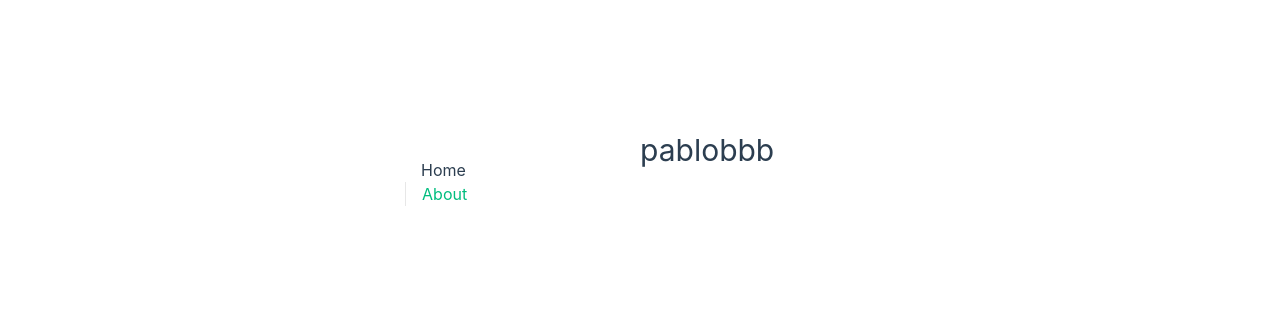
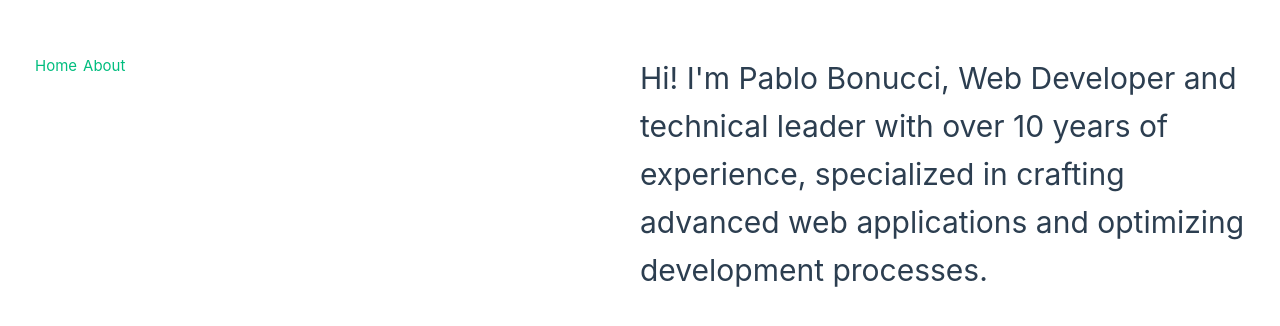
Before and after one commit to pablobbb/pablobbb.github.io, a Vue app: page / in a window 1280 px wide. Shown: the part 226-552 px from the top of the page. Built offline with nearby package versions, Linux system fonts and the light colour scheme.

Commit message:
refactor: rename main files

```diff
--- a/src/App.vue
+++ /dev/null
@@ -1,80 +0,0 @@
-<script setup lang="ts">
-import { RouterLink, RouterView } from 'vue-router'
-</script>
-
-<template>
-  <header>
-    <div class="wrapper">
-      <nav>
-        <RouterLink to="/">Home</RouterLink>
-        <RouterLink to="/about">About</RouterLink>
-      </nav>
-    </div>
-  </header>
-
-  <RouterView />
-</template>
-
-<style scoped>
-header {
-  line-height: 1.5;
-  max-height: 100vh;
-}
-
-.logo {
-  display: block;
-  margin: 0 auto 2rem;
-}
-
-nav {
-  width: 100%;
-  font-size: 12px;
-  text-align: center;
-  margin-top: 2rem;
-}
-
-nav a.router-link-exact-active {
-  color: var(--color-text);
-}
-
-nav a.router-link-exact-active:hover {
-  background-color: transparent;
-}
-
-nav a {
-  display: inline-block;
-  padding: 0 1rem;
-  border-left: 1px solid var(--color-border);
-}
-
-nav a:first-of-type {
-  border: 0;
-}
-
-@media (min-width: 1024px) {
-  header {
-    display: flex;
-    place-items: center;
-    padding-right: calc(var(--section-gap) / 2);
-  }
-
-  .logo {
-    margin: 0 2rem 0 0;
-  }
-
-  header .wrapper {
-    display: flex;
-    place-items: flex-start;
-    flex-wrap: wrap;
-  }
-
-  nav {
-    text-align: left;
-    margin-left: -1rem;
-    font-size: 1rem;
-
-    padding: 1rem 0;
-    margin-top: 1rem;
-  }
-}
-</style>
--- /dev/null
+++ b/src/appl.vue
@@ -0,0 +1,16 @@
+<script setup lang="ts">
+import { RouterLink, RouterView } from 'vue-router'
+</script>
+
+<template>
+  <header>
+    <div class="wrapper">
+      <nav>
+        <RouterLink to="/">Home</RouterLink>
+        <RouterLink to="/about">About</RouterLink>
+      </nav>
+    </div>
+  </header>
+
+  <RouterView />
+</template>
--- a/src/main.ts
+++ b/src/main.ts
@@ -1,7 +1,7 @@
 import './assets/main.css'
 
 import { createApp } from 'vue'
-import App from './App.vue'
+import App from './appl.vue'
 import router from './router'
 
 const app = createApp(App)
--- a/src/views/HomeView.vue
+++ /dev/null
@@ -1,8 +0,0 @@
-<script setup lang="ts">
-</script>
-
-<template>
-  <main>
-    <h1>pablobbb</h1>
-  </main>
-</template>
--- /dev/null
+++ b/src/views/home.vue
@@ -0,0 +1,8 @@
+<script setup lang="ts">
+</script>
+
+<template>
+  <main>
+    <h1>Hi! I'm Pablo Bonucci, Web Developer and technical leader with over 10 years of experience, specialized in crafting advanced web applications and optimizing development processes.</h1>
+  </main>
+</template>
```
Also changed, not shown: src/router/index.ts (+2 -5 lines), src/views/about.vue (renamed from src/views/AboutView.vue).
